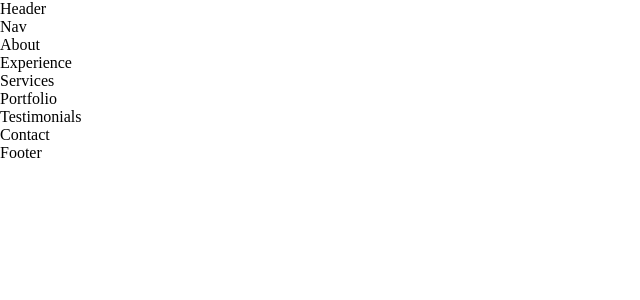
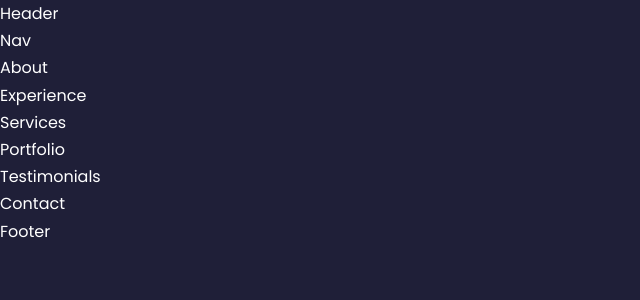
Before and after one commit to AlecDziwanowski/Portfolio, a React (Create React App) app: page / in a window 1280 px wide. Shown: the top 300 px of the page, without its empty margins (0-640 px from the left). Built offline with nearby package versions, Linux system fonts and the light colour scheme.

Commit message:
general css

```diff
--- a/src/index.css
+++ b/src/index.css
@@ -1,11 +1,22 @@
+@import url('https://fonts.googleapis.com/css2?family=Poppins:wght@300;400;500;600&display=swap');
+
 /* variables */
 :root {
+    /* colors */
     --color-bg: #1f1f38;
     --color-bg-variant: #2c2c6c;
     --color-primary: #4db5ff;
     --color-primary-variant: rgba(77,181,255,0.4);
     --color-white: #fff;
     --color-light: rgba(255, 255, 255, 0.6);
+
+    /* widths for components */
+    --container-width-lg: 75%;
+    --container-width-md: 86%;
+    --container-width-sm: 90%;
+
+    /* transitions */
+    --transition: all 400ms ease;
 }
 
 /* remove standard formatting for each element */
@@ -18,3 +29,96 @@
     list-style: none;
     text-decoration: none;
 }
+
+::-webkit-scrollbar {
+    display: none;
+}
+
+html {
+    scroll-behavior:smooth;
+}
+
+body {
+    font-family: 'Poppins', sans-serif;
+    background: var(--color-bg);
+    color: var(--color-white);
+    line-height: 1.7;
+    /* background-image: url(../src/assets/<imageName>); */
+}
+
+/* ======================= GENERAL STYLES ======================= */
+/* containers */
+.container {
+    width: var(--container-width-lg);
+    margin: 0 auto;
+}
+
+/* headers */
+h1, h2, h3, h4, h5 {
+    font-weight: 500;
+}
+
+h1 {
+    font-size: 2.5rem;
+}
+
+/* sections */
+section {
+    margin-top: 8rem;
+}
+
+section > h2,
+section > h5 {
+    text-align: center;
+    color: var(--color-light);
+}
+
+section > h2 {
+    color: var(--color-primary);
+    margin-bottom: 3rem;
+}
+
+/* links */
+a {
+    color: var(--color-primary);
+    transition: var(--transition);
+}
+
+a:hover {
+    color: var(--color-white)
+}
+
+/* buttons */
+.btn {
+    width: max-content;
+    display: inline-block;
+    color: var(--color-primary);
+    padding: 0.75rem 1.2rem;
+    border-radius: 0.4rem;
+    cursor:pointer;
+    border: 1px solid var(--color-primary);
+    transition: var(--transition);
+}
+
+.btn:hover {
+    background: var(--color-white);
+    color: var(--color-bg);
+    border-color: transparent;
+}
+
+.btn-primary {
+    background: var(--color-primary);
+    color: var(--color-bg);
+}
+
+/* images */
+img {
+    display: block;
+    width: 100%;
+    object-fit: cover;
+}
+
+/* miscellaneous */
+.text-light {
+    color: var(--color-light);
+}
```
Also changed, not shown: 1 other file (tests, documents, lock files or other folders).
